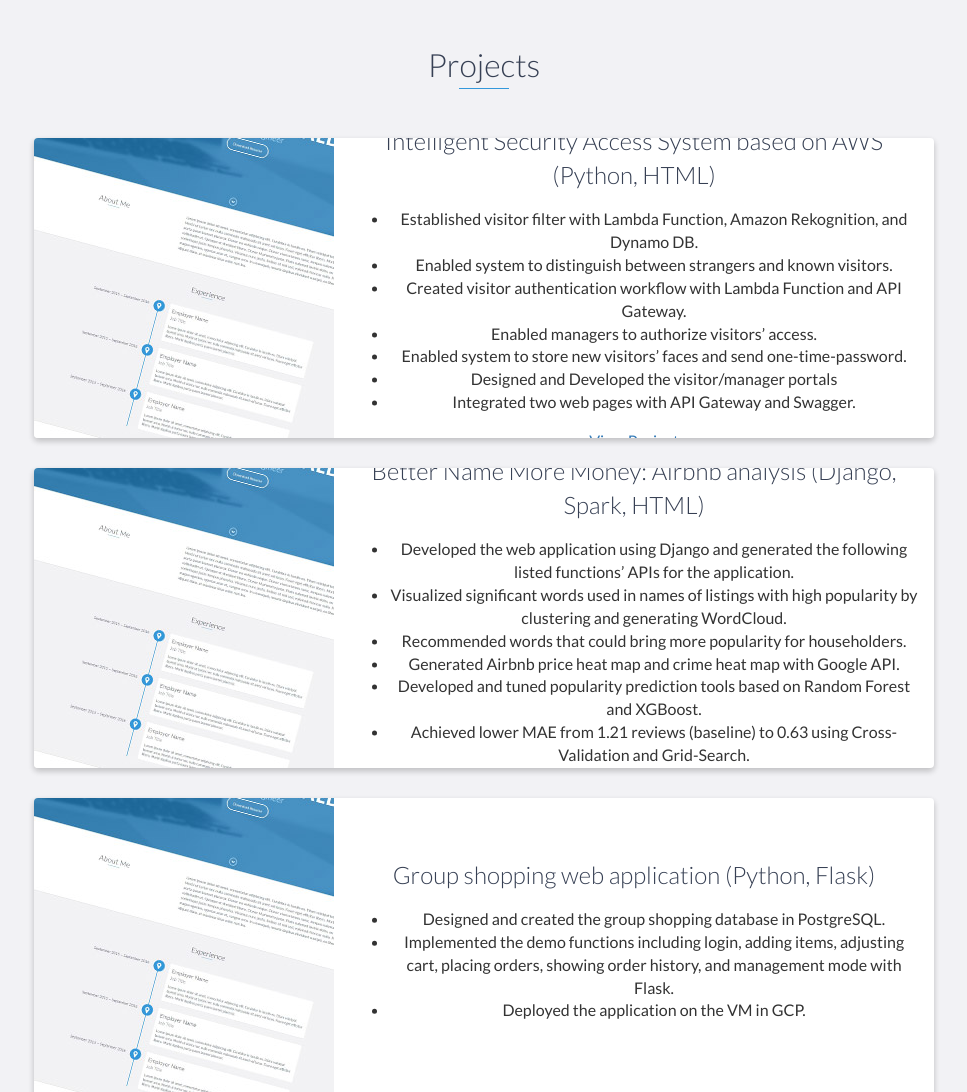
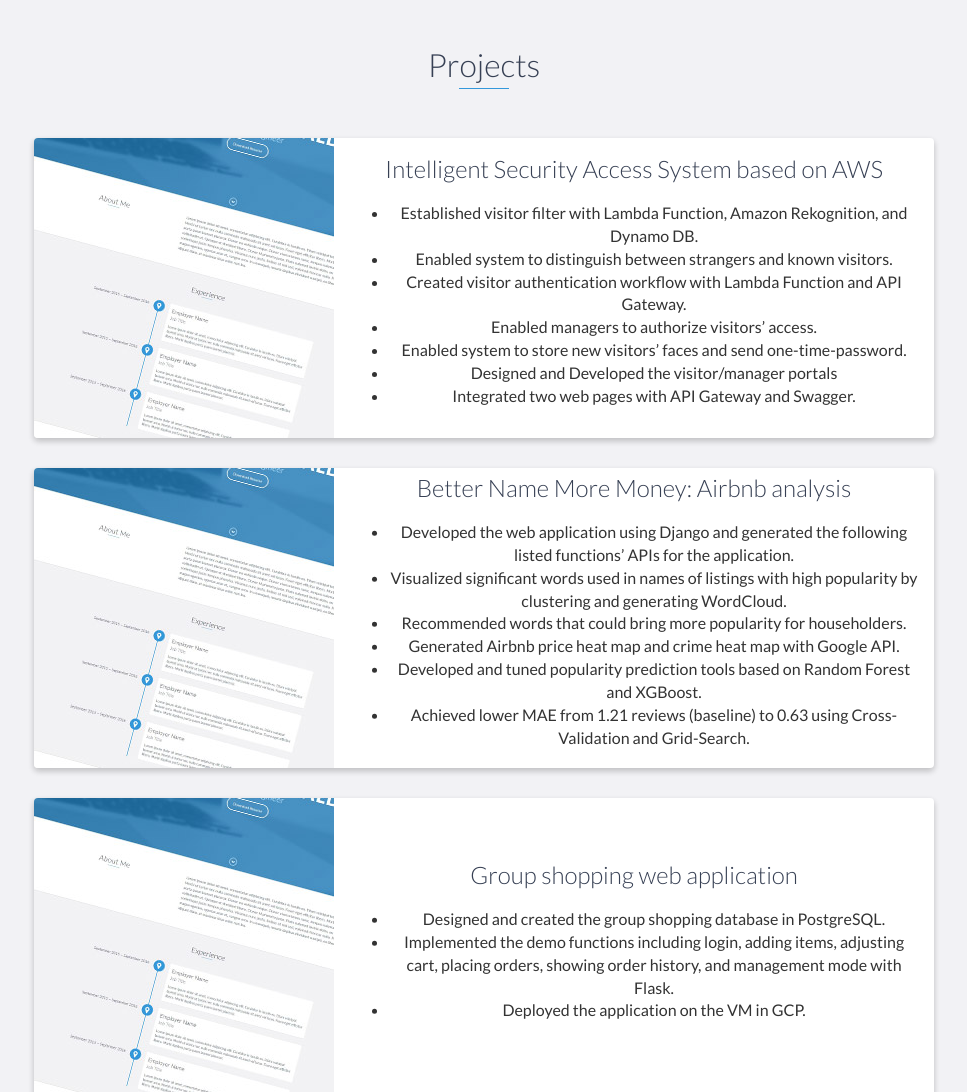
Before and after one commit to Qianhui-Yu/Qianhui-Yu.github.io, a website: page index.html in a window 1280 px wide. Shown: the part 2680-3772 px from the top of the page, without its empty margins (156-1123 px from the left). Drawn offline with nearby package versions, Linux system fonts and the light colour scheme.

Commit message:
update projects

```diff
--- a/index.html
+++ b/index.html
@@ -178,7 +178,7 @@
                     </div>
                     <!-- End .project-image -->
                     <div class="project-info">
-                        <h3>Intelligent Security Access System based on AWS (Python, HTML)</h3>
+                        <h3>Intelligent Security Access System based on AWS</h3>
                         <ul>
                             <li>
                                 Established visitor filter with Lambda Function, Amazon Rekognition, and Dynamo DB.
@@ -202,7 +202,9 @@
                                 Integrated two web pages with API Gateway and Swagger.
                             </li>
                         </ul>
-                        <a href="CU_Landmark_Classification">View Project</a>
+                        <!--
+                            <a href="CU_Landmark_Classification">View Project</a>
+                        -->
                     </div>
                     <!-- End .project-info -->
                 </div>
@@ -214,7 +216,7 @@
                     </div>
                     <!-- End .project-image -->
                     <div class="project-info">
-                        <h3>Better Name More Money: Airbnb analysis (Django, Spark, HTML)</h3>
+                        <h3>Better Name More Money: Airbnb analysis</h3>
                         <ul>
                             <li>
                                 Developed the web application using Django and generated the following listed functions’ APIs for the application.
@@ -249,7 +251,7 @@
                     </div>
                     <!-- End .project-image -->
                     <div class="project-info">
-                        <h3>Group shopping web application (Python, Flask)</h3>
+                        <h3>Group shopping web application</h3>
                         <ul>
                             <li>
                                 Designed and created the group shopping database in PostgreSQL.
```
